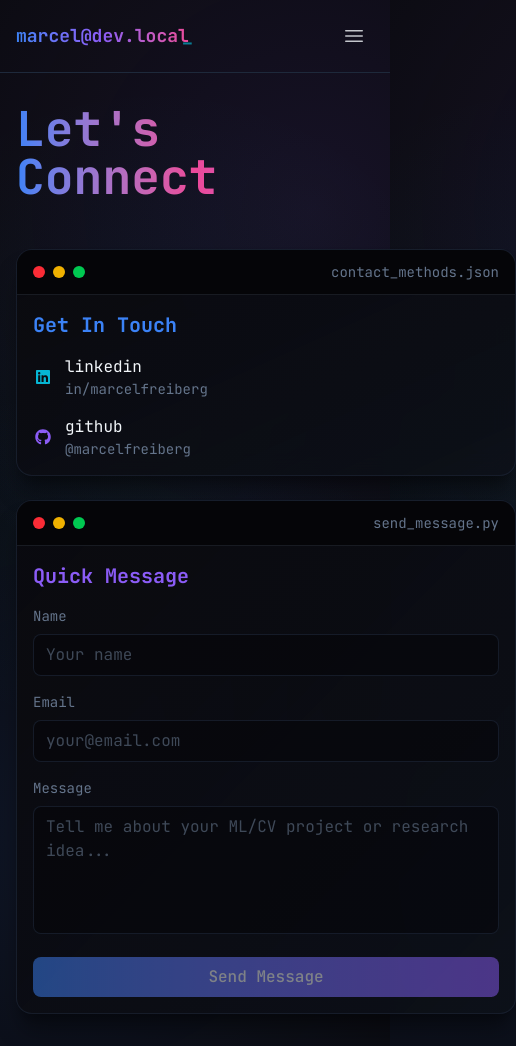
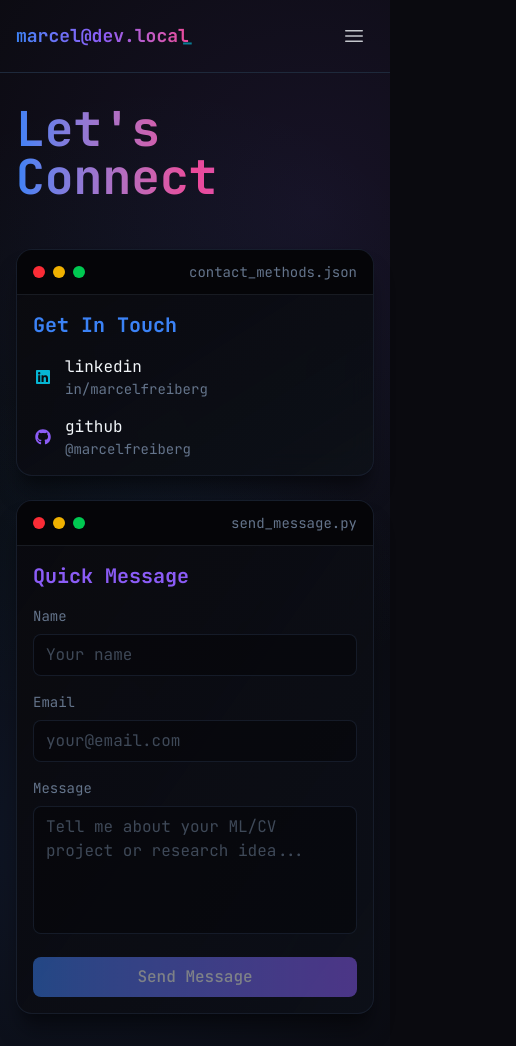
Before and after one commit to marcelfreiberg/marcelfreiberg.com, a Next.js app: page /contact in a window 390 px wide. Shown: the whole page, 516 px wide, since content can reach past the window. Built offline with nearby package versions, Linux system fonts and the light colour scheme.

Commit message:
Quick fix: Making the contact page ready for mobile devices

```diff
--- a/app/contact/page.tsx
+++ b/app/contact/page.tsx
@@ -11,10 +11,11 @@ export default function ContactPage() {
             <h1 className="text-5xl md:text-7xl font-bold bg-gradient-to-r from-neural-blue via-neural-pink to-neural-purple bg-clip-text text-transparent">
                 Let&apos;s Connect
             </h1>
-            <div className="flex flex-col lg:flex-row gap-6 justify-between items-start">
+            <div className="flex flex-col lg:flex-row gap-6 justify-between items-center lg:items-start">
                 <DraggableTerminalWindow
                     title="contact_methods.json"
-                    width="500px"
+                    width="100%"
+                    className="w-full max-w-[500px]"
                 >
                     <h3 className="text-xl font-bold text-neural-blue mb-4">Get In Touch</h3>
 
@@ -44,7 +45,8 @@ export default function ContactPage() {
                 </DraggableTerminalWindow>
                 <DraggableTerminalWindow
                     title="send_message.py"
-                    width="500px"
+                    width="100%"
+                    className="w-full max-w-[500px]"
                 >
                     <h3 className="text-xl font-bold text-neural-purple mb-4">Quick Message</h3>
 
```
